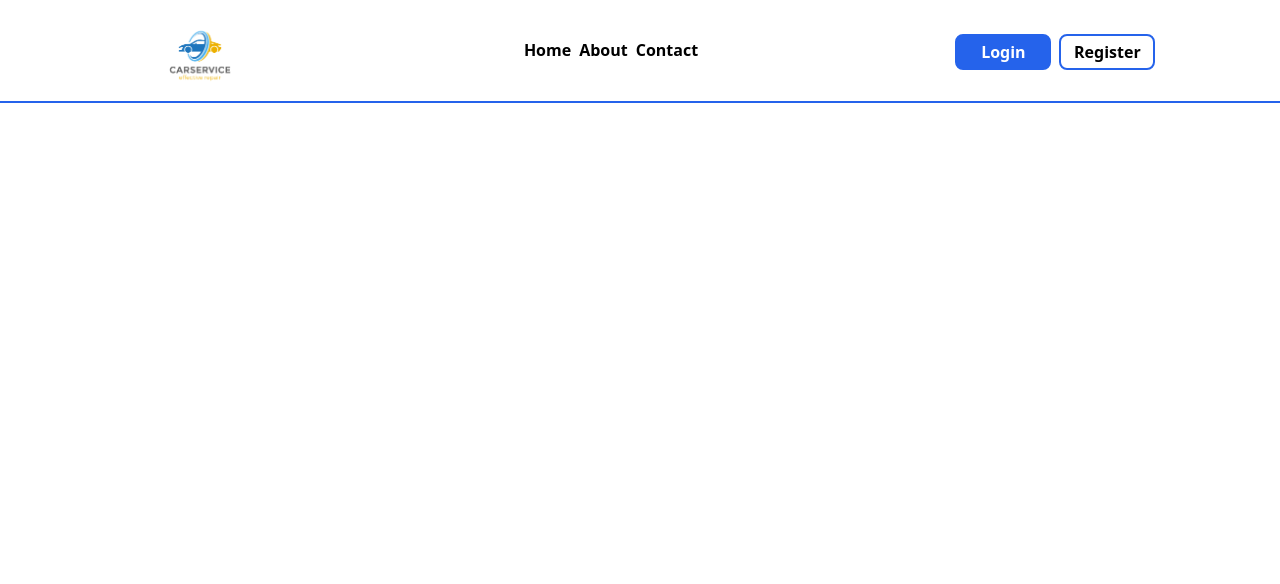
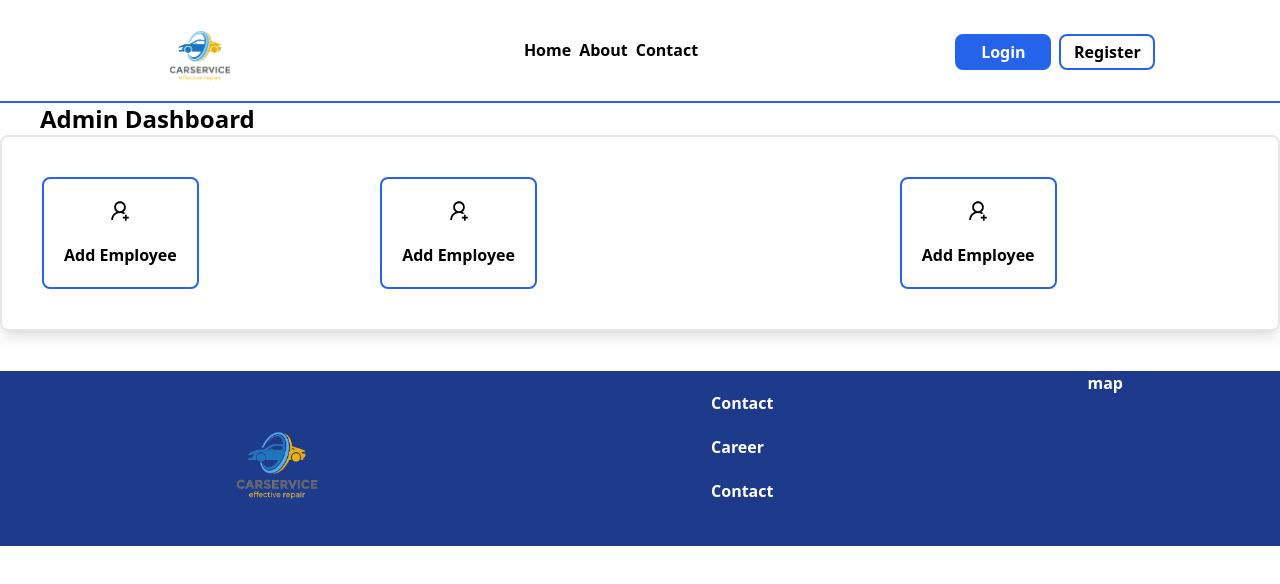
Before and after one commit to cangnss/gersgarage-frontend, a React (Create React App) app: page /admin in a window 1280 px wide. Shown: the top 584 px of the page. Built offline with nearby package versions, Linux system fonts and the light colour scheme.

Commit message:
added admin layout and add employe page

```diff
--- a/src/App.js
+++ b/src/App.js
@@ -1,9 +1,13 @@
 import { Routes, Route } from 'react-router-dom';
 import './App.css';
-import Navbar from './components/Navbar';
+import Navbar from './layouts/Navbar/Navbar';
 import Login from './components/Auth/Login';
 import Signup from './components/Auth/Signup';
 import Contact from './components/Contact/Contact';
+import Footer from './layouts/Footer/Footer';
+import Admin from './components/Admin/Admin';
+import AdminLayout from './components/Admin/AdminLayout';
+import AddEmployee from './components/Admin/AddEmployee';
 
 function App() {
   return (
@@ -13,7 +17,12 @@ function App() {
         <Route path="/auth/login" element={<Login />}/>
         <Route path="/auth/signup" element={<Signup />}/>
         <Route path="/contact" element={<Contact />} />
+        <Route path="/admin" element={<AdminLayout />}>
+          <Route index={true} element={<Admin />} />
+          <Route path="/admin/addemployee" element={<AddEmployee />} />
+        </Route>
       </Routes>
+      <Footer />
     </div>
   );
 }
--- /dev/null
+++ b/src/components/Admin/AddEmployee.js
@@ -0,0 +1,7 @@
+export default function AddEmployee(){
+    return(
+        <div>
+            add employe page
+        </div>
+    )
+}
--- /dev/null
+++ b/src/components/Admin/Admin.js
@@ -0,0 +1,39 @@
+import { AiOutlineUserAdd } from "react-icons/ai";
+import { Link } from "react-router-dom";
+
+export default function Admin() {
+  return (
+    <div className="w-full">
+      <div className="mx-auto p-10 border-2 rounded-lg shadow-lg">
+        <div className="flex flex-row justify-around">
+          <Link to="/admin/addemployee">
+            <div className="flex flex-col text-center mx-auto rounded-lg border-2 border-blue-600">
+              <div className="mt-5 text-center mx-auto ">
+                <AiOutlineUserAdd className="text-2xl" />
+              </div>
+              <div className="p-5">
+                <p className="font-semibold">Add Employee</p>
+              </div>
+            </div>
+          </Link>
+          <div className="flex flex-col text-center mx-auto rounded-lg border-2 border-blue-600">
+            <div className="mt-5 text-center mx-auto ">
+              <AiOutlineUserAdd className="text-2xl" />
+            </div>
+            <div className="p-5">
+              <p className="font-semibold">Add Employee</p>
+            </div>
+          </div>
+          <div className="flex flex-col text-center mx-auto rounded-lg border-2 border-blue-600">
+            <div className="mt-5 text-center mx-auto ">
+              <AiOutlineUserAdd className="text-2xl" />
+            </div>
+            <div className="p-5">
+              <p className="font-semibold">Add Employee</p>
+            </div>
+          </div>
+        </div>
+      </div>
+    </div>
+  );
+}
--- /dev/null
+++ b/src/components/Admin/AdminLayout.js
@@ -0,0 +1,12 @@
+import { Outlet } from "react-router-dom"
+
+export default function AdminLayout(){
+    return(
+        <div>
+            <div className="text-left ml-10 my-auto">
+                <p className="text-2xl font-semibold">Admin Dashboard</p>
+            </div>
+                <Outlet />
+        </div>
+    )
+}
--- /dev/null
+++ b/src/layouts/Footer/Footer.js
@@ -0,0 +1,47 @@
+import { Link } from "react-router-dom";
+import logo from "../../images/repaircar.png"
+
+export default function Footer(){
+
+    const menus = [
+        {
+            page: 'Contact',
+            path: '/contact'
+        },
+        {
+            page: 'Career',
+            path: '/career'
+        },
+        {
+            page: 'Contact',
+            path: '/contact'
+        },
+
+    ];
+
+    return(
+        <footer className="mt-10">
+            <div className="w-full bg-blue-900 text-white font-semibold">
+                <div className="flex flex-row justify-around">
+                    <div className="p-5">
+                        <img src={logo} alt="repair" width="200" />
+                    </div>
+                    <div clsas>
+                        <ul>
+                            {menus.map((menu)=>{
+                                return(
+                                    <Link to={menu.path}>
+                                        <li className="my-5 text-left">{menu.page}</li>
+                                    </Link>
+                                )
+                            })}
+                        </ul>
+                    </div>
+                    <div>
+                        map
+                    </div>
+                </div>
+            </div>
+        </footer>
+    );
+}
--- a/src/components/Navbar.js
+++ b/src/layouts/Navbar/Navbar.js
@@ -1,5 +1,5 @@
 import { Link } from "react-router-dom";
-import logo from "../images/repaircar.png"
+import logo from "../../images/repaircar.png"
 
 export default function Navbar(){
     return(
```
